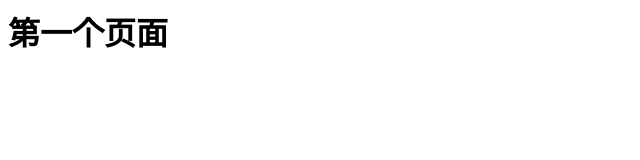
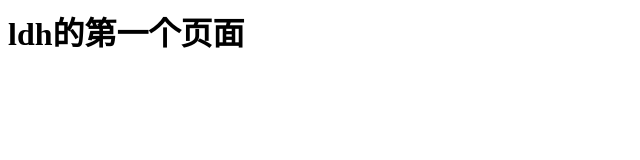
Before and after one commit to Javaldh/Javaldh.github.io, a plain HTML site: page index.html in a window 1280 px wide. Shown: the whole page, without its empty margins (0-640 px from the left). Drawn offline with Linux system fonts and the light colour scheme.

Commit message:
Update index.html

```diff
--- a/index.html
+++ b/index.html
@@ -1 +1 @@
-<h1>第一个</ h1>页面
+<h1>ldh的第一个页面</ h1>
```
